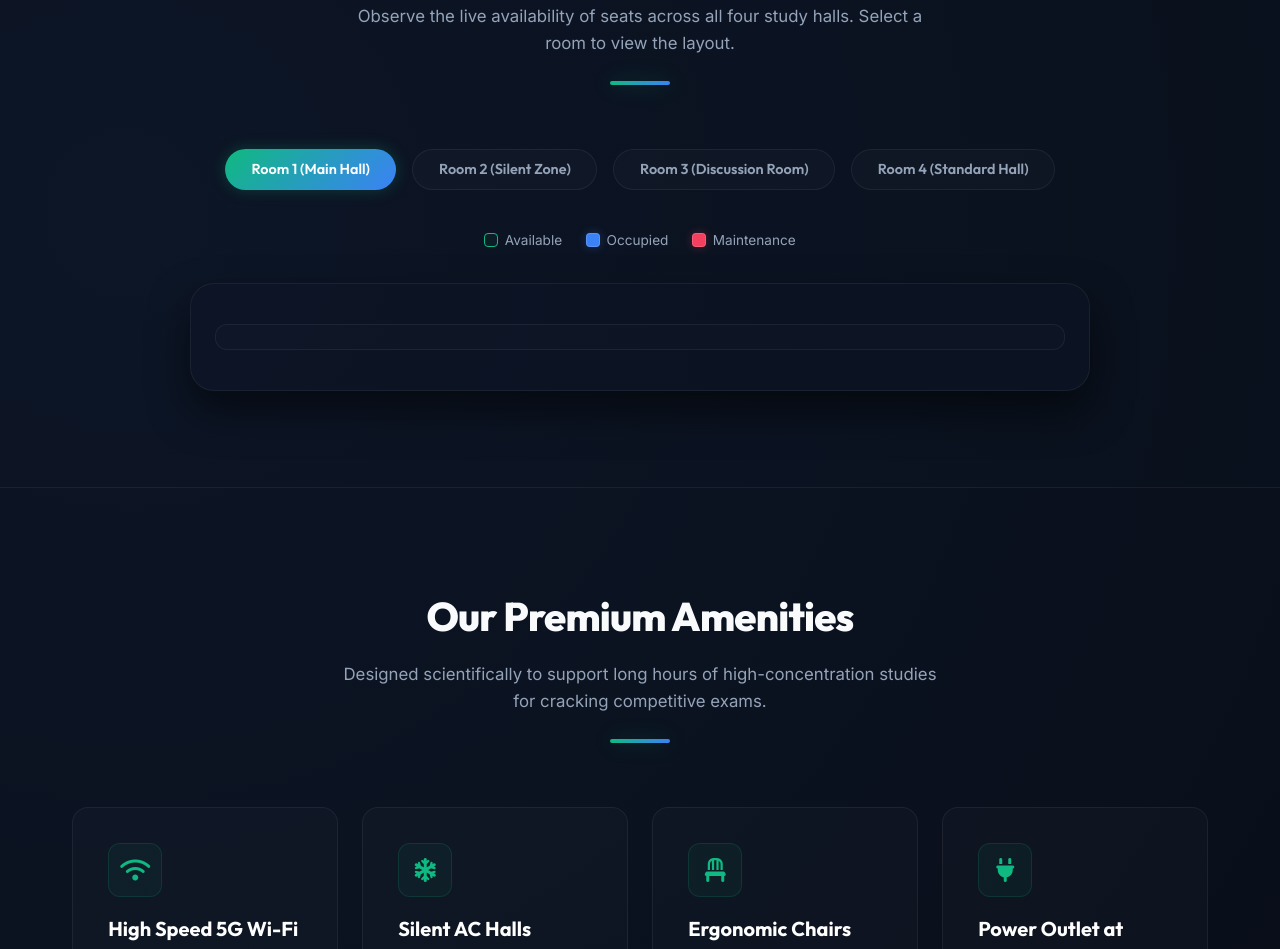
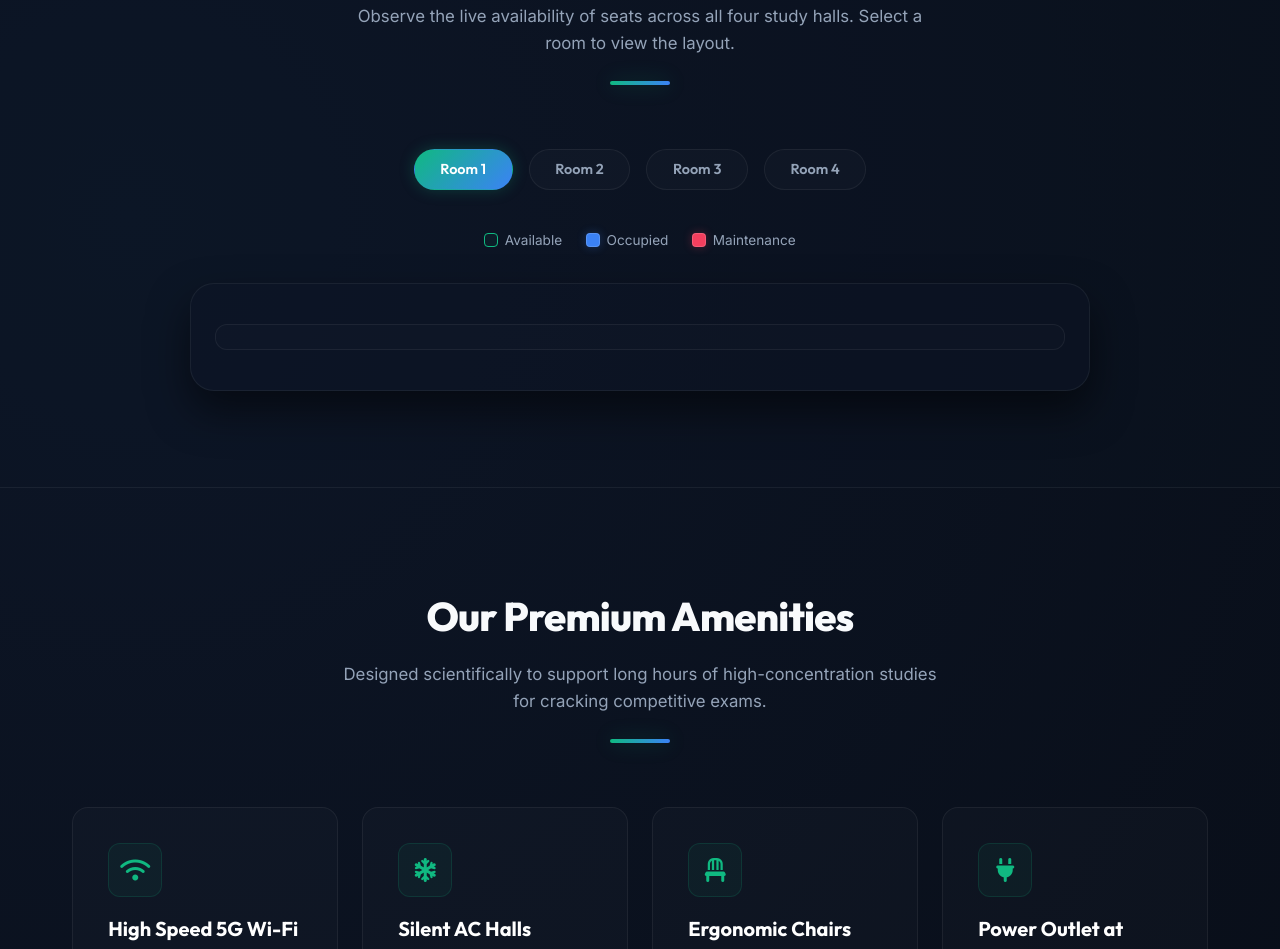
Before and after one commit to sachinmandawi/Library, a website: page index.html in a window 1280 px wide. Shown: the part 1042-1991 px from the top of the page. Drawn offline with Linux system fonts and the light colour scheme; no server answers.

Commit message:
Remove bracketed descriptions from room names in tabs and status cards

```diff
--- a/index.html
+++ b/index.html
@@ -1555,10 +1555,10 @@
 
             <!-- Room Navigation Tabs -->
             <div class="landing-room-tabs">
-                <button class="active-tab" id="btn-landing-room-1" onclick="changeLandingMapRoom(1)">Room 1 (Main Hall)</button>
-                <button id="btn-landing-room-2" onclick="changeLandingMapRoom(2)">Room 2 (Silent Zone)</button>
-                <button id="btn-landing-room-3" onclick="changeLandingMapRoom(3)">Room 3 (Discussion Room)</button>
-                <button id="btn-landing-room-4" onclick="changeLandingMapRoom(4)">Room 4 (Standard Hall)</button>
+                <button class="active-tab" id="btn-landing-room-1" onclick="changeLandingMapRoom(1)">Room 1</button>
+                <button id="btn-landing-room-2" onclick="changeLandingMapRoom(2)">Room 2</button>
+                <button id="btn-landing-room-3" onclick="changeLandingMapRoom(3)">Room 3</button>
+                <button id="btn-landing-room-4" onclick="changeLandingMapRoom(4)">Room 4</button>
             </div>
 
             <!-- Legends -->
```
Also changed, not shown: admin.html (+4 -4 lines), 1 other file.
